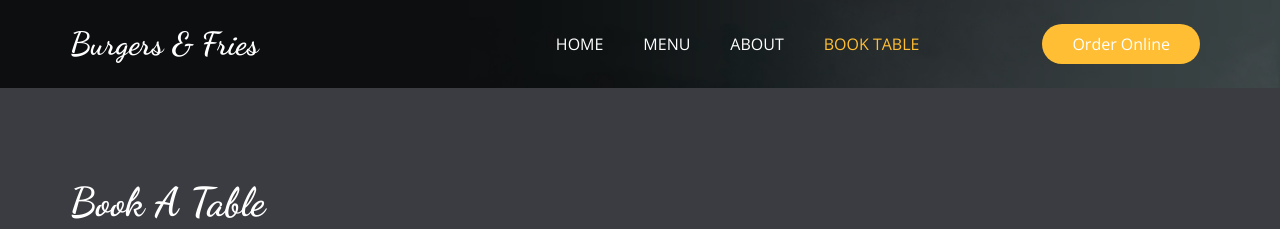
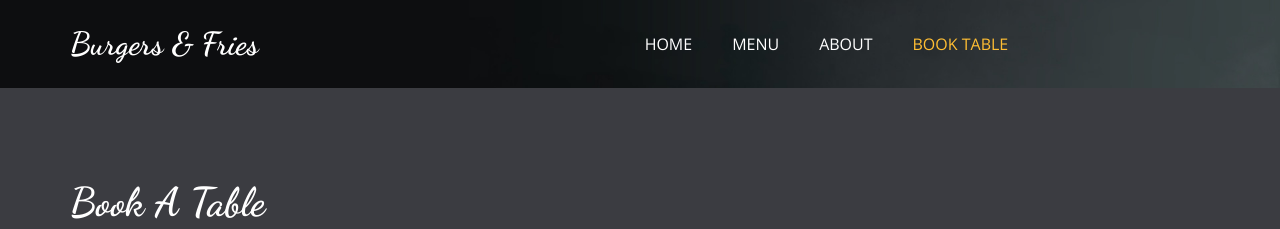
Before and after one commit to ChetanTiwari195/Internship_project, a website: page book.html in a window 1280 px wide. Shown: the top 229 px of the page. Drawn offline with nearby package versions, Linux system fonts and the light colour scheme; some packages are replaced by stand-ins of ours.

Commit message:
Update book.html

```diff
--- a/book.html
+++ b/book.html
@@ -67,11 +67,7 @@
                 <a class="nav-link" href="book.html">Book Table <span class="sr-only">(current)</span> </a>
               </li>
             </ul>
-            <div class="user_option">
-              <a href="" class="order_online">
-                Order Online
-              </a>
-            </div>
+
           </div>
         </nav>
       </div>
```
